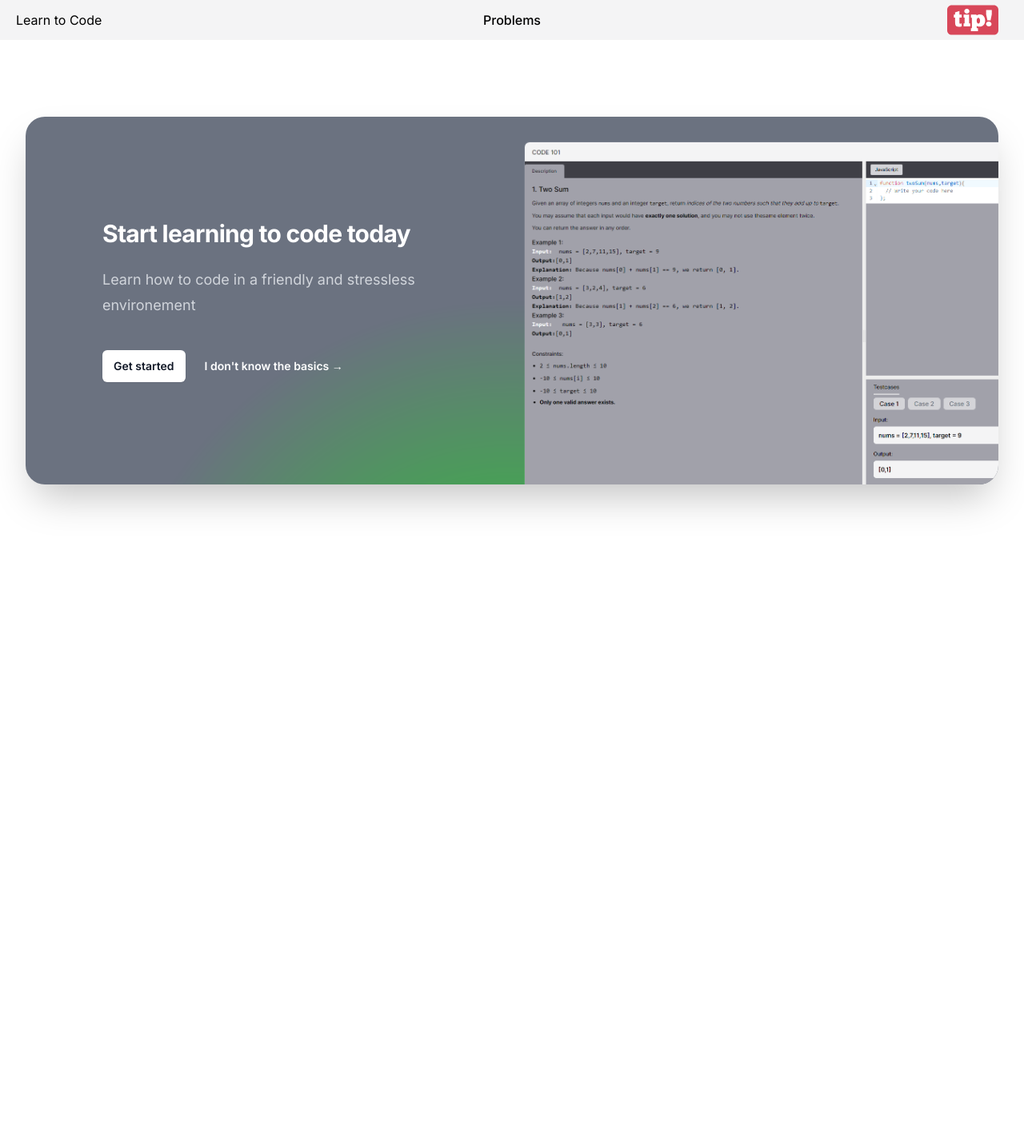
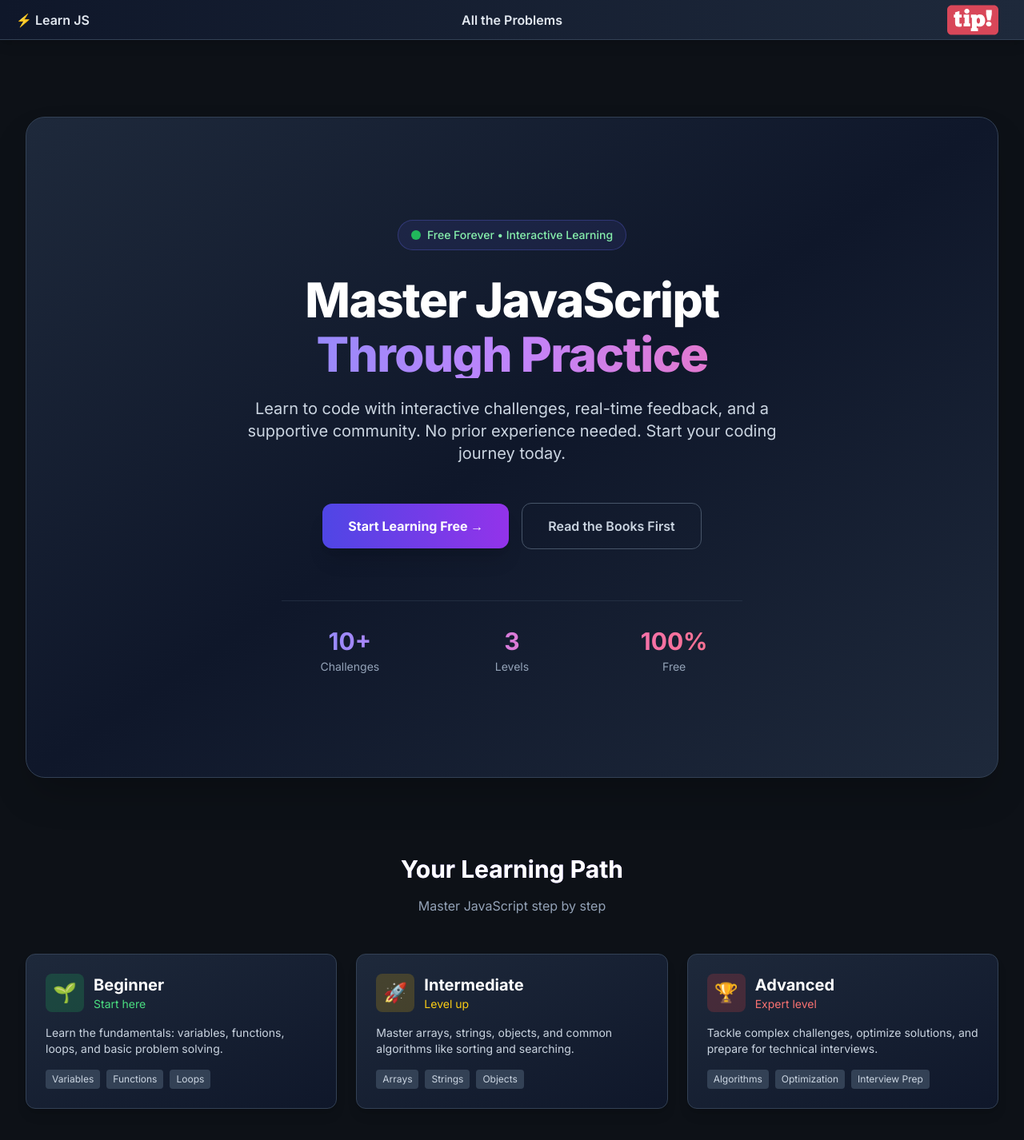
Before and after one commit to nazimboudeffa/learntocode-nextjs, a Next.js app: page / in a window 1280 px wide. Shown: the top 1426 px of the page at 80% size. Before the commit the page ends 800 px from the top, so only its background shows below. Built offline with nearby package versions, Linux system fonts and the light colour scheme.

Commit message:
imporved the interface

```diff
--- a/package.json
+++ b/package.json
@@ -18,7 +18,7 @@
     "react-dom": "^19.2.0",
     "react-icons": "^4.11.0",
     "react-split": "^2.0.14",
-    "react-toastify": "^9.1.3",
+    "react-toastify": "^11.0.5",
     "react-youtube": "^10.1.0"
   },
   "devDependencies": {
--- a/src/app/page.tsx
+++ b/src/app/page.tsx
@@ -4,49 +4,129 @@ const Home = () => {
     return (
       <>
       <Navbar/>
-      <main className="bg-white">
+      <main className="bg-[#0d1117] min-h-screen">
         <div className="mx-auto max-w-7xl py-12 px-4 sm:py-24 sm:px-6 lg:px-8">
-          <div className="relative isolate overflow-hidden bg-gray-500 px-4 pt-12 shadow-2xl rounded-2xl sm:px-16 sm:rounded-3xl md:pt-24 lg:flex lg:gap-x-20 lg:px-24 lg:pt-0">
-            <svg
-              viewBox="0 0 1024 1024"
-              className="absolute left-1/2 top-1/2 -z-10 h-[64rem] w-[64rem] -translate-y-1/2 [mask-image:radial-gradient(closest-side,white,transparent)] sm:left-full sm:-ml-80 lg:left-1/2 lg:ml-0 lg:-translate-x-1/2 lg:translate-y-0"
-              aria-hidden="true"
-            >
-              <circle cx={512} cy={512} r={512} fill="url(#759c1415-0410-454c-8f7c-9a820de03641)" fillOpacity="0.7" />
-              <defs>
-                <radialGradient id="759c1415-0410-454c-8f7c-9a820de03641">
-                  <stop stopColor="#00FF00" />
-                  <stop offset={1} stopColor="#00FF00" />
-                </radialGradient>
-              </defs>
-            </svg>
-            <div className="mx-auto max-w-md text-center lg:mx-0 lg:flex-auto lg:py-32 lg:text-left">
-              <h2 className="text-2xl sm:text-3xl font-bold tracking-tight text-white">
-                Start learning to code today
-              </h2>
-              <p className="mt-4 sm:mt-6 text-base sm:text-lg leading-7 sm:leading-8 text-gray-300">
-                Learn how to code in a friendly and stressless environement
+          <div className="relative isolate overflow-hidden bg-gradient-to-br from-slate-800 via-slate-900 to-slate-800 px-6 py-20 sm:px-16 md:py-28 lg:py-32 shadow-2xl rounded-3xl border border-slate-700">
+
+            {/* Content */}
+            <div className="mx-auto max-w-3xl text-center">
+              <div className="mb-8 inline-flex items-center gap-2 px-4 py-2 bg-indigo-500/10 border border-indigo-500/30 rounded-full">
+                <span className="relative inline-flex rounded-full h-3 w-3 bg-green-500 animate-pulse"></span>
+                <span className="text-sm text-green-300 font-medium">Free Forever • Interactive Learning</span>
+              </div>
+
+              <h1 className="text-4xl sm:text-5xl md:text-6xl font-extrabold tracking-tight text-white mb-6">
+                Master JavaScript{' '}
+                <span className="block mt-2 bg-gradient-to-r from-indigo-400 via-purple-400 to-pink-400 bg-clip-text text-transparent">
+                  Through Practice
+                </span>
+              </h1>
+
+              <p className="mt-6 text-lg sm:text-xl leading-8 text-slate-300 max-w-2xl mx-auto">
+                Learn to code with interactive challenges, real-time feedback, and a supportive community.
+                No prior experience needed. Start your coding journey today.
               </p>
-              <div className="mt-8 sm:mt-10 flex flex-col sm:flex-row items-center justify-center gap-4 sm:gap-x-6 lg:justify-start">
+
+              {/* CTA Buttons */}
+              <div className="mt-12 flex flex-col sm:flex-row items-center justify-center gap-4">
                 <a
                   href="/problems"
-                  className="w-full sm:w-auto text-center rounded-md bg-white px-3.5 py-2.5 text-sm font-semibold text-gray-900 shadow-sm hover:bg-gray-100 focus-visible:outline focus-visible:outline-2 focus-visible:outline-offset-2 focus-visible:outline-white"
+                  className="w-full sm:w-auto text-center rounded-xl bg-gradient-to-r from-indigo-600 to-purple-600 hover:from-indigo-500 hover:to-purple-500 px-8 py-4 text-base font-bold text-white shadow-xl hover:shadow-indigo-500/50 transition-all hover:scale-105 active:scale-95"
                 >
-                  Get started
+                  Start Learning Free →
                 </a>
-                <a href="https://nazimboudeffa.gumroad.com" className="text-sm font-semibold leading-6 text-white text-center">
-                  I don&apos;t know the basics <span aria-hidden="true">→</span>
+                <a
+                  href="https://nazimboudeffa.gumroad.com"
+                  className="w-full sm:w-auto text-center px-8 py-4 text-base font-semibold text-slate-300 hover:text-white transition-colors border border-slate-600 rounded-xl hover:border-indigo-500 hover:bg-slate-800/50"
+                >
+                  Read the Books First
                 </a>
               </div>
+
+              {/* Stats */}
+              <div className="mt-16 pt-8 border-t border-slate-700/50 grid grid-cols-3 gap-8 max-w-xl mx-auto">
+                <div className="text-center">
+                  <div className="text-3xl font-bold bg-gradient-to-r from-indigo-400 to-purple-400 bg-clip-text text-transparent">10+</div>
+                  <div className="text-sm text-slate-400 mt-1">Challenges</div>
+                </div>
+                <div className="text-center">
+                  <div className="text-3xl font-bold bg-gradient-to-r from-purple-400 to-pink-400 bg-clip-text text-transparent">3</div>
+                  <div className="text-sm text-slate-400 mt-1">Levels</div>
+                </div>
+                <div className="text-center">
+                  <div className="text-3xl font-bold bg-gradient-to-r from-pink-400 to-rose-400 bg-clip-text text-transparent">100%</div>
+                  <div className="text-sm text-slate-400 mt-1">Free</div>
+                </div>
+              </div>
             </div>
-            <div className="relative mt-12 mb-8 h-48 sm:h-64 lg:h-80 lg:mt-8 lg:mb-0">
-              <img
-                className="absolute left-0 top-0 w-full sm:w-[57rem] max-w-none rounded-md bg-white/5 ring-1 ring-white/10"
-                src="workspace.png"
-                alt="App screenshot"
-                width={1824}
-                height={1080}
-              />
+          </div>
+
+          {/* Learning Path Section */}
+          <div className="mt-16 sm:mt-24">
+            <div className="text-center mb-12">
+              <h2 className="text-2xl sm:text-3xl font-bold text-white bg-gradient-to-r from-indigo-400 to-purple-400 bg-clip-text text-transparent">
+                Your Learning Path
+              </h2>
+              <p className="mt-4 text-slate-400">Master JavaScript step by step</p>
+            </div>
+
+            <div className="grid grid-cols-1 md:grid-cols-3 gap-6">
+              {/* Beginner */}
+              <a href="/problems?difficulty=Easy" className="group bg-gradient-to-br from-slate-800 to-slate-900 rounded-xl p-6 border border-slate-700 hover:border-green-500 transition-all hover:scale-105 shadow-lg hover:shadow-green-500/20">
+                <div className="flex items-center gap-3 mb-4">
+                  <div className="w-12 h-12 rounded-lg bg-green-500/20 flex items-center justify-center text-2xl">
+                    🌱
+                  </div>
+                  <div>
+                    <h3 className="text-xl font-bold text-white">Beginner</h3>
+                    <p className="text-sm text-green-400">Start here</p>
+                  </div>
+                </div>
+                <p className="text-slate-300 text-sm mb-4">Learn the fundamentals: variables, functions, loops, and basic problem solving.</p>
+                <div className="flex flex-wrap gap-2">
+                  <span className="px-2 py-1 bg-slate-700 rounded text-xs text-slate-300">Variables</span>
+                  <span className="px-2 py-1 bg-slate-700 rounded text-xs text-slate-300">Functions</span>
+                  <span className="px-2 py-1 bg-slate-700 rounded text-xs text-slate-300">Loops</span>
+                </div>
+              </a>
+
+              {/* Intermediate */}
+              <a href="/problems?difficulty=Medium" className="group bg-gradient-to-br from-slate-800 to-slate-900 rounded-xl p-6 border border-slate-700 hover:border-yellow-500 transition-all hover:scale-105 shadow-lg hover:shadow-yellow-500/20">
+                <div className="flex items-center gap-3 mb-4">
+                  <div className="w-12 h-12 rounded-lg bg-yellow-500/20 flex items-center justify-center text-2xl">
+                    🚀
+                  </div>
+                  <div>
+                    <h3 className="text-xl font-bold text-white">Intermediate</h3>
+                    <p className="text-sm text-yellow-400">Level up</p>
+                  </div>
+                </div>
+                <p className="text-slate-300 text-sm mb-4">Master arrays, strings, objects, and common algorithms like sorting and searching.</p>
+                <div className="flex flex-wrap gap-2">
+                  <span className="px-2 py-1 bg-slate-700 rounded text-xs text-slate-300">Arrays</span>
+                  <span className="px-2 py-1 bg-slate-700 rounded text-xs text-slate-300">Strings</span>
+                  <span className="px-2 py-1 bg-slate-700 rounded text-xs text-slate-300">Objects</span>
+                </div>
+              </a>
+
+              {/* Advanced */}
+              <a href="/problems?difficulty=Hard" className="group bg-gradient-to-br from-slate-800 to-slate-900 rounded-xl p-6 border border-slate-700 hover:border-red-500 transition-all hover:scale-105 shadow-lg hover:shadow-red-500/20">
+                <div className="flex items-center gap-3 mb-4">
+                  <div className="w-12 h-12 rounded-lg bg-red-500/20 flex items-center justify-center text-2xl">
+                    🏆
+                  </div>
+                  <div>
+                    <h3 className="text-xl font-bold text-white">Advanced</h3>
+                    <p className="text-sm text-red-400">Expert level</p>
+                  </div>
+                </div>
+                <p className="text-slate-300 text-sm mb-4">Tackle complex challenges, optimize solutions, and prepare for technical interviews.</p>
+                <div className="flex flex-wrap gap-2">
+                  <span className="px-2 py-1 bg-slate-700 rounded text-xs text-slate-300">Algorithms</span>
+                  <span className="px-2 py-1 bg-slate-700 rounded text-xs text-slate-300">Optimization</span>
+                  <span className="px-2 py-1 bg-slate-700 rounded text-xs text-slate-300">Interview Prep</span>
+                </div>
+              </a>
             </div>
           </div>
         </div>
--- a/src/app/problems/page.tsx
+++ b/src/app/problems/page.tsx
@@ -1,13 +1,17 @@
 'use client'
 import Navbar from '@/components/Navbar';
 import Problems from '@/components/Problems'
+import { useSearchParams } from 'next/navigation';
 
 export default function ProblemTable() {
+  const searchParams = useSearchParams();
+  const difficulty = searchParams.get('difficulty');
+
   return (
     <>
     <Navbar/>
-    <main className="flex min-h-screen flex-col items-center justify-between p-4 sm:p-12 md:p-24">
-        <Problems />
+    <main className="flex min-h-screen flex-col items-center justify-between p-4 sm:p-12 md:p-24 bg-[#0d1117]">
+        <Problems difficulty={difficulty} />
     </main>
     </>
   )
--- a/src/components/Navbar.tsx
+++ b/src/components/Navbar.tsx
@@ -4,28 +4,28 @@ import Image from 'next/image';
 const Navbar: React.FC = () => {
 
 	return (
-		<nav className='relative flex h-[50px] w-full shrink-0 items-center px-2 sm:px-5 bg-zinc-100'>
+		<nav className='relative flex h-[50px] w-full shrink-0 items-center px-2 sm:px-5 bg-gradient-to-r from-slate-900 to-slate-800 border-b border-slate-700 shadow-lg'>
 			<div className="flex w-full items-center justify-between gap-4">
                 <div className='flex items-center flex-1 min-w-0'>
                     <Link
                         href='/'
-                        className='text-xs sm:text-sm md:text-base truncate hover:text-blue-600'
+                        className='text-xs sm:text-sm md:text-base truncate text-slate-200 hover:text-indigo-400 transition-colors font-semibold'
                     >
-                        Learn to Code
+                        ⚡ Learn JS
                     </Link>
                 </div>
                 <div className='flex items-center justify-center flex-1'>
                     <Link
                         href='/problems'
-                        className='text-sm sm:text-base font-medium hover:text-blue-600 cursor-pointer'
+                        className='text-sm sm:text-base font-semibold text-slate-200 hover:text-purple-400 cursor-pointer transition-colors'
                     >
-                        Problems
+                        All the Problems
                     </Link>
                 </div>
 				<div className='flex items-center justify-end flex-1'>
                     <Link
                         href='https://fr.tipeee.com/nazimboudeffa'
-                        className='flex items-center py-1.5 px-1 sm:px-3 cursor-pointer rounded text-brand-orange hover:opacity-80 transition-opacity'
+                        className='flex items-center py-1.5 px-1 sm:px-3 cursor-pointer rounded text-brand-orange hover:opacity-80 transition-all hover:scale-110'
                     >
                         <Image
                             src={'/tipeee_tip_btn.svg'}
```
Also changed, not shown: src/app/globals.css (+24 -2 lines), src/components/Problems.tsx (+31 -16 lines), src/components/Workspace/EditorFooter.tsx (+5 -5 lines), src/components/Workspace/Playground.tsx (+36 -24 lines), src/components/Workspace/PreferenceNav.tsx (+10 -12 lines), src/components/Workspace/ProblemDescription.tsx (+23 -22 lines), src/components/Workspace/ToastProvider.tsx (added, +8 -0 lines), 1 other file (tests, documents, lock files or other folders).
